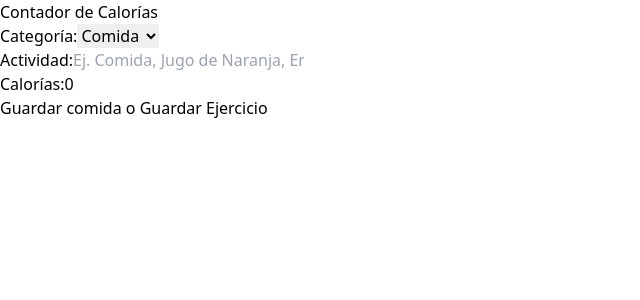
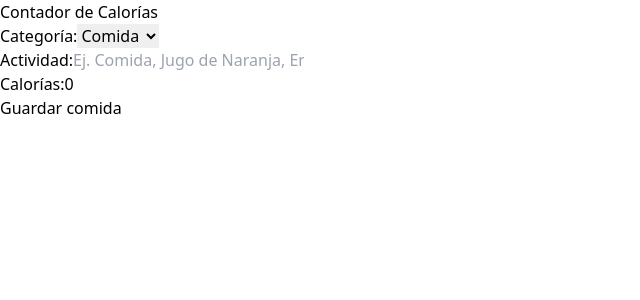
Before and after one commit to danielherrodri/calorie-tracker, a React (Vite) app: page / in a window 1280 px wide. Shown: the top 300 px of the page, without its empty margins (0-640 px from the left). Built offline with nearby package versions, Linux system fonts and the light colour scheme.

Commit message:
Mostrar de forma condicional el texto si es ejercicio o comida al guardar

```diff
--- a/src/components/Form.tsx
+++ b/src/components/Form.tsx
@@ -17,6 +17,11 @@
       ...activity,
       [e.target.id]: isNumberField ? +e.target.value : e.target.value
     });
+  }
+
+  const isValidActivity = () => {
+    const { name, calories } = activity
+    return name.trim() !== '' && calories > 0
   }
 
   return (
@@ -66,8 +71,9 @@
 
       <input
         type="submit"
-        className="bg-gray-800 hover:bg-gray-900 w-full p-2 font-bold uppercase text-white cursor-pointer"
-        value="Guardar comida o Guardar Ejercicio"
+        className="bg-gray-800 hover:bg-gray-900 w-full p-2 font-bold uppercase text-white cursor-pointer disabled:opacity-10"
+        value={activity.category == 1 ? 'Guardar comida' : 'Guardar ejercicio'}
+        disabled={!isValidActivity()}
       />
     </form>
   );
```
